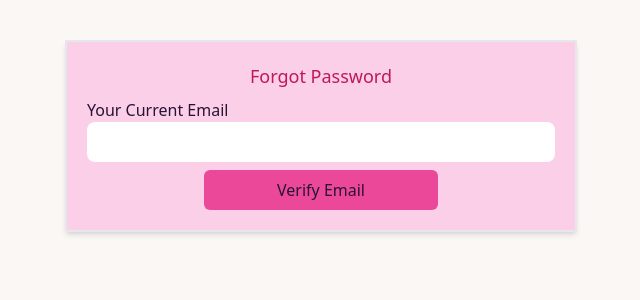
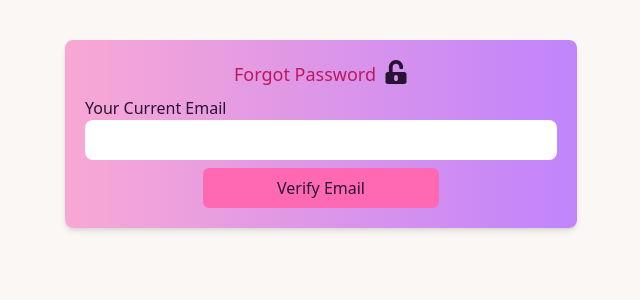
Before and after one commit to parveshqaiser/dev-tinder-frontend, a React (Vite) app: page /forgot-password in a window 1280 px wide. Shown: the top 300 px of the page, without its empty margins (319-959 px from the left). Built offline with nearby package versions, Linux system fonts and the light colour scheme.

Commit message:
forgot password modified

```diff
--- a/src/App.css
+++ b/src/App.css
@@ -3,3 +3,15 @@
    border: 1px solid red;
    padding: 2px ;
 }
+
+.animated-button {
+   background: linear-gradient(90deg, #ff69b4 50%, #ff1493 50%);
+   background-size: 200% 100%;
+   background-position: left bottom;
+   transition: background-position 0.3s ease-in-out, background-color 0.3s linear;
+}
+
+.animated-button:hover {
+   background-position: right bottom;
+   color: wheat;
+}
--- a/src/components/ForgotPassword.jsx
+++ b/src/components/ForgotPassword.jsx
@@ -5,6 +5,7 @@ import React, { useState } from 'react'
 import toast, { Toaster } from 'react-hot-toast'
 import { BASE_URL } from '../utils/apis';
 import { useNavigate } from 'react-router-dom';
+import { FaUnlockAlt } from "react-icons/fa";
 
 const ForgotPassword = () => {
 
@@ -101,9 +102,11 @@ const ForgotPassword = () => {
 
 
     return(
-    <div className='max-w-lg mx-auto bg-pink-200 mt-10 border-2 shadow-md p-5'>
+    <div className='md:max-w-lg mx-auto bg-gradient-to-r from-pink-300 to-purple-400 mt-10 rounded-lg shadow-md p-5'>
         <Toaster  />
-        <p className='text-lg text-center text-pink-700 mb-2'>Forgot Password</p>
+        <div className='flex gap-x-2 justify-center'>
+            <p className='text-lg text-pink-700 mb-2'>Forgot Password </p><FaUnlockAlt size={24} />
+        </div>
         {showEmail && (
         <div className='mb-2'>
             <label className='block'>Your Current Email </label>
@@ -148,7 +151,7 @@ const ForgotPassword = () => {
         <div className='text-center'>
             <button
                 onClick={()=>handleSubmit(showEmail ? "email" : "password")}
-                className="bg-pink-500 hover:bg-pink-600 w-1/2 p-2 rounded-md"
+                className="bg-pink-500 hover:bg-pink-600 w-1/2 p-2 rounded-md animated-button transition-all duration-300"
             >
                 {showEmail ? "Verify Email" : "Submit Password"}
             </button>
```
